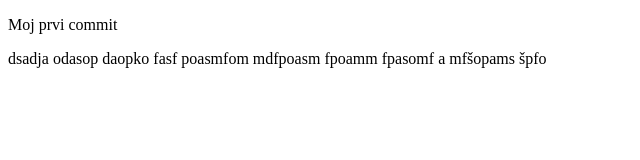
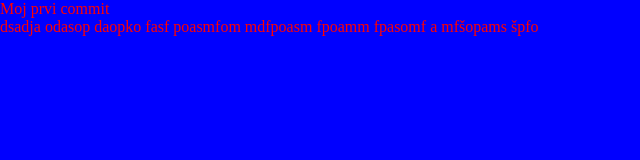
Before and after one commit to stjepan86/practice, a website: page index.html in a window 1280 px wide. Shown: the whole page, without its empty margins (0-640 px from the left). Drawn offline with Linux system fonts and the light colour scheme.

Commit message:
add scss to project

```diff
--- /dev/null
+++ b/assets/scss/_base.scss
@@ -0,0 +1,8 @@
+body{
+    background-color: blue;
+}
+*{
+    padding: 0;
+    margin:0;
+    color:red
+}
--- /dev/null
+++ b/assets/scss/style.scss
@@ -0,0 +1 @@
+@import "./base";
--- a/index.html
+++ b/index.html
@@ -5,6 +5,7 @@
   <meta charset="UTF-8">
   <meta name="viewport" content="width=device-width, initial-scale=1.0">
   <meta http-equiv="X-UA-Compatible" content="ie=edge">
+  <link  rel="stylesheet" href="assets/css/style.css">
   <title>Document</title>
 </head>
 
@@ -14,5 +15,4 @@
     mdfpoasm fpoamm fpasomf a
     mfšopams špfo
 </body>
-
 </html>
```
Also changed, not shown: package.json (added, +19 -0 lines), assets/css/style.css (added), 1 other file.
